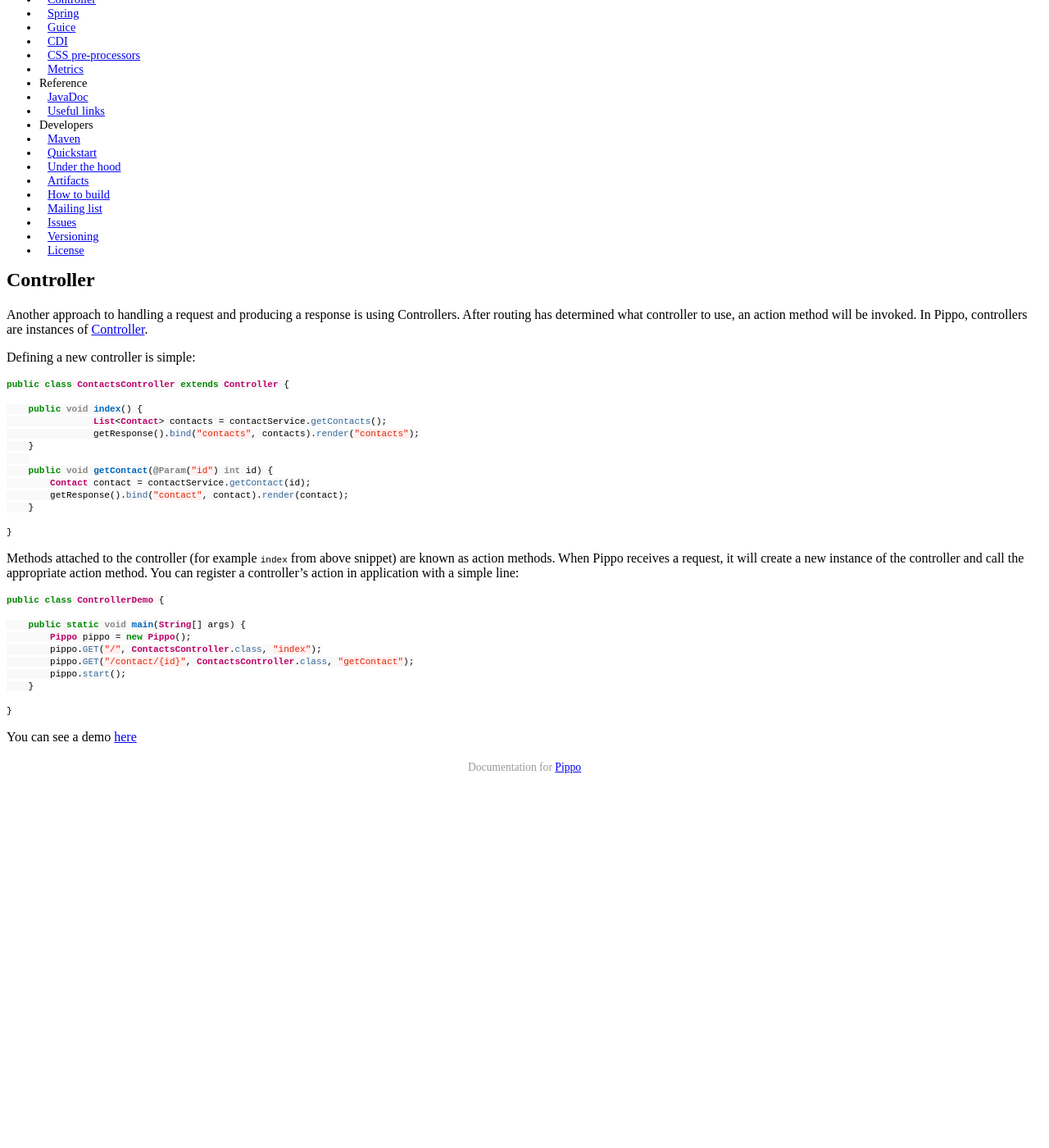
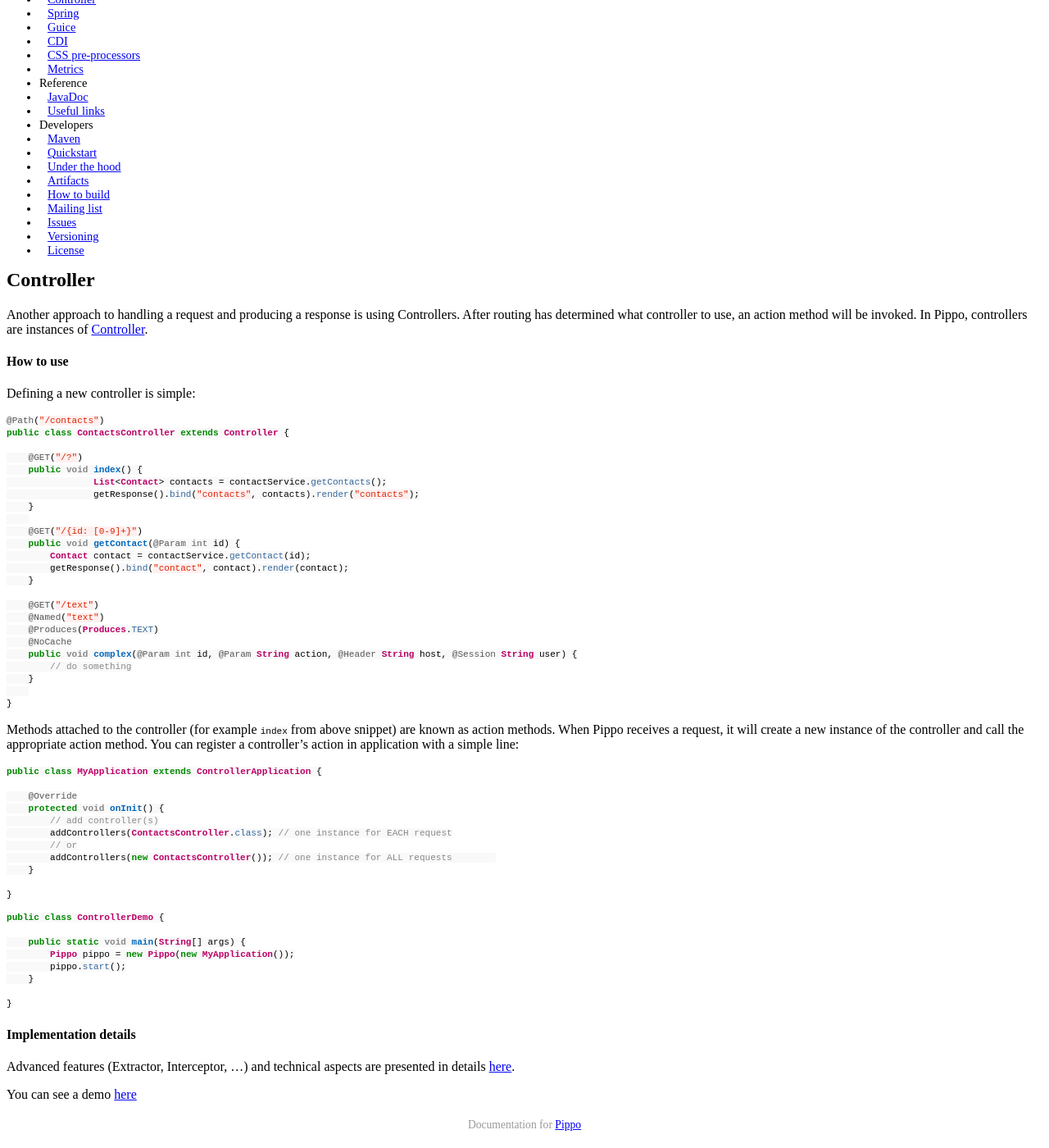
Before and after one commit to pippo-java/pippo.github.io, a Jekyll site: the page built from _posts/2015-03-17-controller.md, in a window 1280 px wide and 1400 px high, scrolled down 533 px. Shown: the whole window at 82% size. Built offline with Jekyll 4.4.1, drawn with Linux system fonts in a browser that asks for light colours; Markdown is read by kramdown in place of the engine named in the settings; a style sheet for code colours, icons or effects is not loaded; before the commit the page ends 1497 px from its top, so only the background shows below that.

Commit message:
Work on #56

````diff
--- a/_posts/2015-03-17-controller.md
+++ b/_posts/2015-03-17-controller.md
@@ -9,19 +9,32 @@ order: 0
 Another approach to handling a request and producing a response is using Controllers. After routing has determined what controller to use, an action method will be invoked.
 In Pippo, controllers are instances of [Controller]({{ site.codeurl }}/pippo-controller-parent/pippo-controller/src/main/java/ro/pippo/controller/Controller.java).
 
+#### How to use
+
 Defining a new controller is simple:
 
 ```java
+@Path("/contacts")
 public class ContactsController extends Controller {
 
+    @GET("/?")
     public void index() {
 		List<Contact> contacts = contactService.getContacts();
 		getResponse().bind("contacts", contacts).render("contacts");
     }
 
-    public void getContact(@Param("id") int id) {
+    @GET("/{id: [0-9]+}")
+    public void getContact(@Param int id) {
         Contact contact = contactService.getContact(id);
         getResponse().bind("contact", contact).render(contact);
+    }
+
+    @GET("/text")
+    @Named("text")
+    @Produces(Produces.TEXT)
+    @NoCache
+    public void complex(@Param int id, @Param String action, @Header String host, @Session String user) {
+        // do something
     }
 
 }
@@ -31,16 +44,32 @@ Methods attached to the controller (for example `index` from above snippet) are
 You can register a controller's action in application with a simple line:
 
 ```java
+public class MyApplication extends ControllerApplication {
+
+    @Override
+    protected void onInit() {
+        // add controller(s)
+        addControllers(ContactsController.class); // one instance for EACH request
+        // or
+        addControllers(new ContactsController()); // one instance for ALL requests
+    }
+
+}
+```
+
+```java
 public class ControllerDemo {
 
     public static void main(String[] args) {
-        Pippo pippo = new Pippo();
-        pippo.GET("/", ContactsController.class, "index");
-        pippo.GET("/contact/{id}", ContactsController.class, "getContact");
+        Pippo pippo = new Pippo(new MyApplication());
         pippo.start();
     }
 
 }
 ```
 
+#### Implementation details
+
+Advanced features (Extractor, Interceptor, ...) and technical aspects are presented in details [here](https://github.com/decebals/pippo/pull/341).
+
 You can see a demo [here]({{ site.demourl }}/pippo-demo-controller)
````
